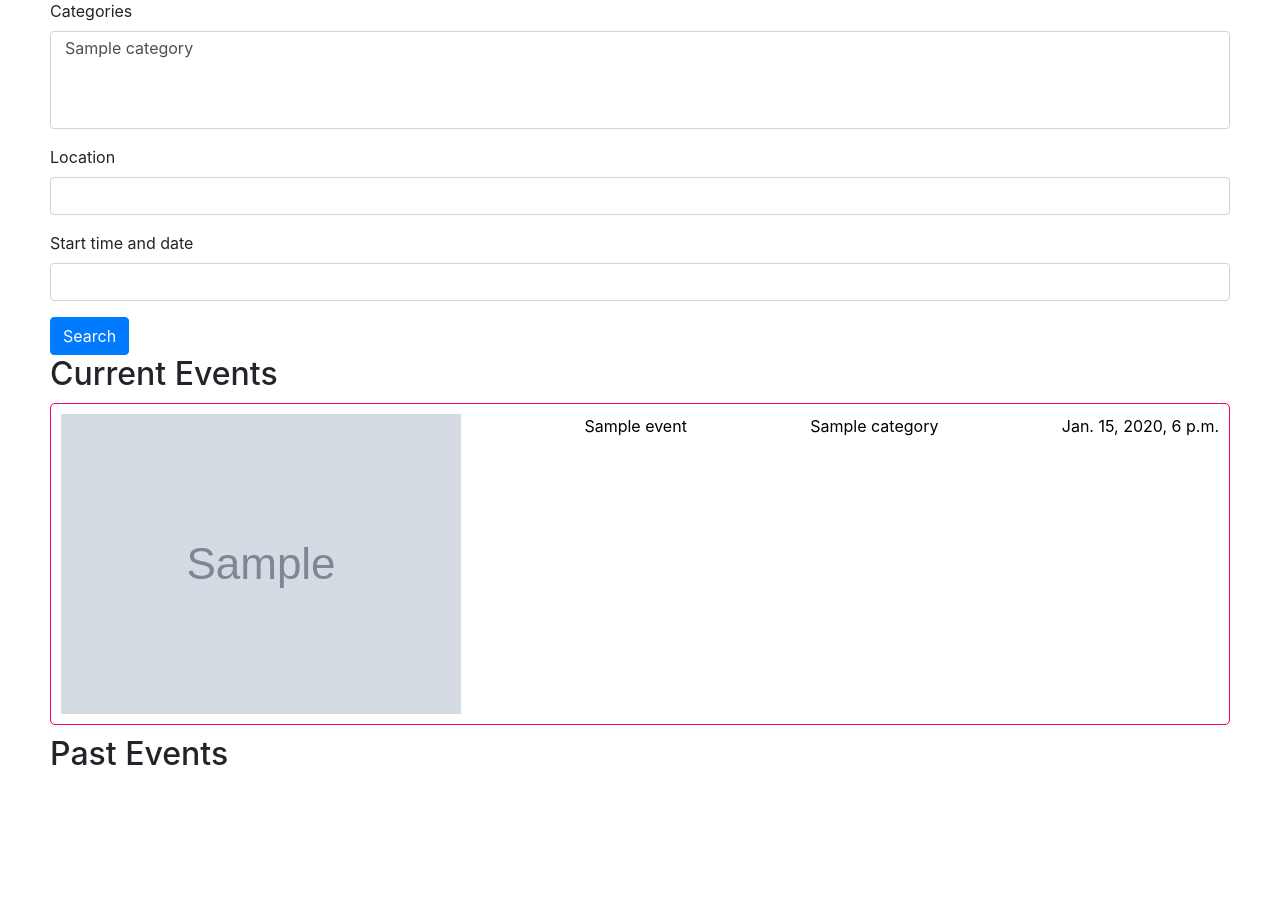
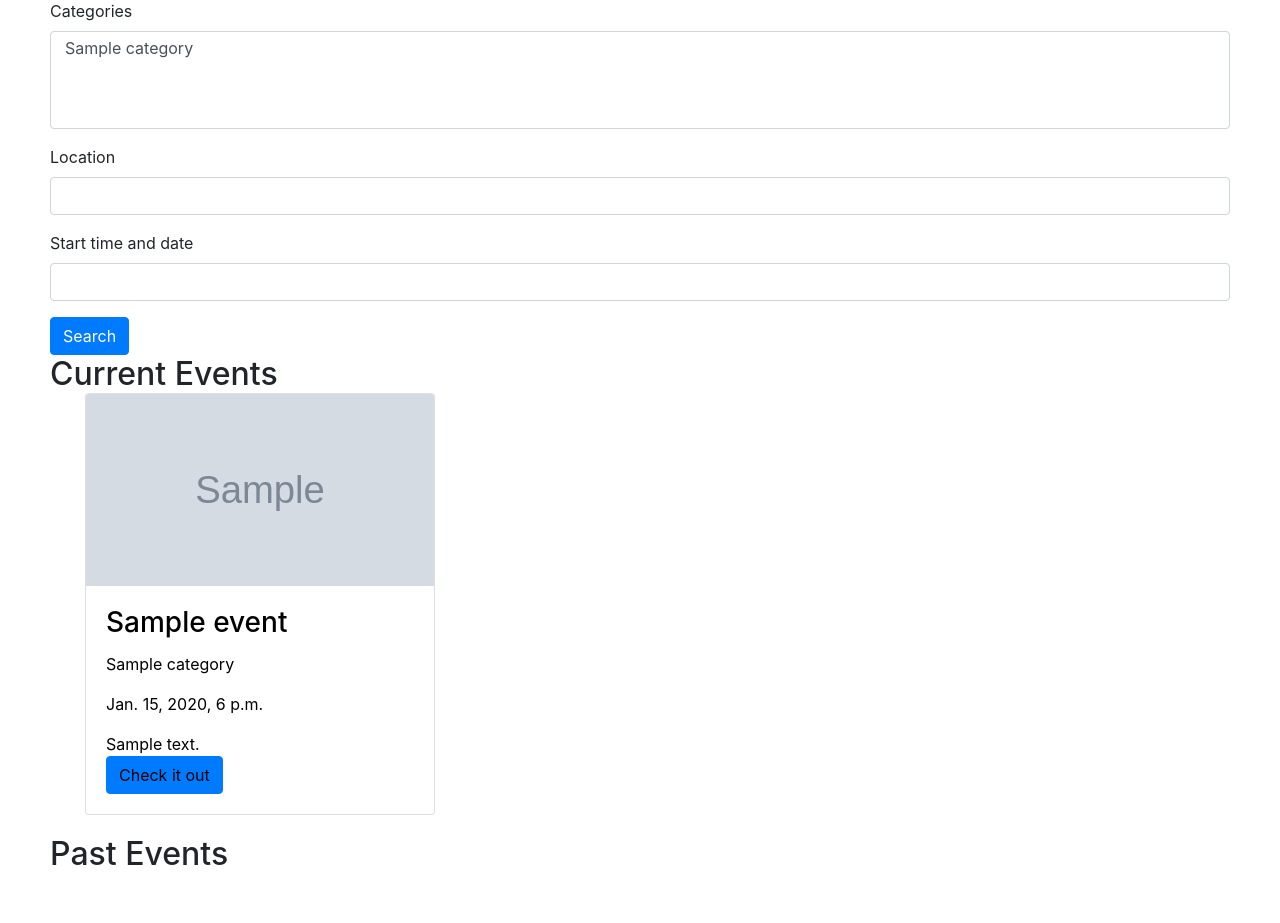
Before and after one commit to jojo-baker/eventfinda-app, a Django app: page /event-finder/ in a window 1280 px wide. Shown: the part 260-1183 px from the top of the page. Before the commit the page ends 1025 px from the top, so only its background shows below. Run offline with Django 3.2, Linux system fonts and the light colour scheme; tables that the repository leaves empty hold one stand-in row (values such as "Sample post"); grey boxes marked "Sample" are stand-in pictures; some libraries are stand-ins or nearby versions.

Commit message:
started styling and have events listed as pretty cards

```diff
--- a/eventFinderApp/models.py
+++ b/eventFinderApp/models.py
@@ -10,7 +10,8 @@ class Event(models.Model):
     start_time = models.DateTimeField('start time and date')
     end_time = models.DateTimeField('end time and date')
     categories = models.ManyToManyField('Category', related_name='events')
-    event_description = models.TextField(max_length=600, default = 'Description')
+    short_description = models.CharField(max_length=100, default = 'Description')
+    event_description = models.TextField(max_length=600)
     host = models.ForeignKey(User, related_name = 'hosting_events', on_delete=models.DO_NOTHING)
     event_image = models.ImageField(upload_to = '')
 
--- a/eventFinderApp/templates/eventFinderApp/account.html
+++ b/eventFinderApp/templates/eventFinderApp/account.html
@@ -15,6 +15,8 @@
 {% endif %}
 
 <h3>Your events:</h3>
+<div class = "container">
+    <div class ="row">
         {% if events_list %}
             {% for event in events_list %}
                 {% include "./detailsBox.html" with event=event %}
@@ -22,7 +24,8 @@
         {% else %}
             <p>You're not hosting any.</p>
         {% endif %}
-
+    </div>
+</div>
 
 
 {% endblock %}
--- a/eventFinderApp/templates/eventFinderApp/detailsBox.html
+++ b/eventFinderApp/templates/eventFinderApp/detailsBox.html
@@ -1,12 +1,18 @@
-<div class="details-box">
+<div class="details-box col-md-6 col-lg-4">
+    <div class="card h-100">
         <a href="{% url 'eventFinderApp:event' event.id %}">
-        <img src="{{ event.event_image.url }}">
-        <p>{{ event.title }}</p>
+            <img src="{{ event.event_image.url }}" class="card-img-top">
+            <div class="card-body">
+                    <h3 class="card-title">{{ event.title }}</h3>
                     <div>
                     {% for cat in event.categories.all %}
                         <p> {{ cat.name }}</p>
                         {% endfor %}
                     </div>
                     <p>{{ event.start_time }}</p>
+                    <p class="card-text">{{ event.short_description }}</p>
+                    <a href="{% url 'eventFinderApp:event' event.id %}"  class="btn btn-primary">Check it out</a>
                 </a>
             </div>
+    </div>
+</div>
--- a/eventFinderApp/templates/eventFinderApp/event.html
+++ b/eventFinderApp/templates/eventFinderApp/event.html
@@ -1,7 +1,7 @@
 {% extends "base.html" %}
 
 {% block content %}
-
+<img src="{{ event.event_image.url }}">
 <h2>{{ event.title }}</h2>
 <h3>Hosted by: {{ event.host.first_name }} {{ event.host.last_name }}</h3>
 
@@ -14,6 +14,7 @@
 <p>Starts at: {{ event.start_time }}</p>
 <p>Ends at: {{ event.end_time }}</p>
 <p>Description: {{ event.event_description }}</p>
+<p>Short description: {{ event.short_description }}</p>
 
 {% if user.is_authenticated %}
    {% if user.pk == event.host.pk %}
--- a/eventFinderApp/templates/eventFinderApp/index.html
+++ b/eventFinderApp/templates/eventFinderApp/index.html
@@ -20,6 +20,8 @@
 
 
 <h2> Current Events</h2>
+<div class = "container">
+    <div class ="row">
         {% if events_list %}
             {% for event in filter.qs %}
                 {% if event.is_past_event %}
@@ -28,9 +30,12 @@
                 {% endif %}
             {% endfor %}
         {% endif %}
+    </div>
+</div>
 
 <h2> Past Events</h2>
-
+<div class = "container">
+    <div class ="row">
         {% if events_list %}
             {% for event in filter.qs %}
                 {% if event.is_past_event %}
@@ -38,6 +43,7 @@
                 {% endif %}
             {% endfor %}
         {% endif %}
-
+    </div>
+</div>
 
 {% endblock %}
--- a/static/style.css
+++ b/static/style.css
@@ -48,19 +48,24 @@ a {
 }
 
 .details-box {
-    border: 1px solid #ff006f;
-    border-radius: 5px;
-    margin: 10px 0;
-    padding: 10px;
+margin-bottom: 20px;
 }
+
+.details-box img {
+    /* width: 100%; */
+    height: 15vw;
+    object-fit: cover;
+}
+@media (max-width:900px) {
+    .details-box img {
+        height: 40vw;
+    }
+  }
 
 .details-box a {
     color: #000 !important;
     text-decoration: none;
-    display: flex;
-    justify-content: space-between;
 }
 
 .details-box a:hover {
-    text-decoration: underline;
 }
```
Also changed, not shown: eventFinderApp/migrations/0015_auto_20190930_1520.py (added), media/download-1_11pu7mF.jpg (added), media/download-1_omkqhmw.jpg (added), media/download-2.jpg (added), media/download-3.jpg (added), media/images.jpg (added), media/images_J3m031w.jpg (added). Lines whose indentation alone changed are shown as unchanged.
